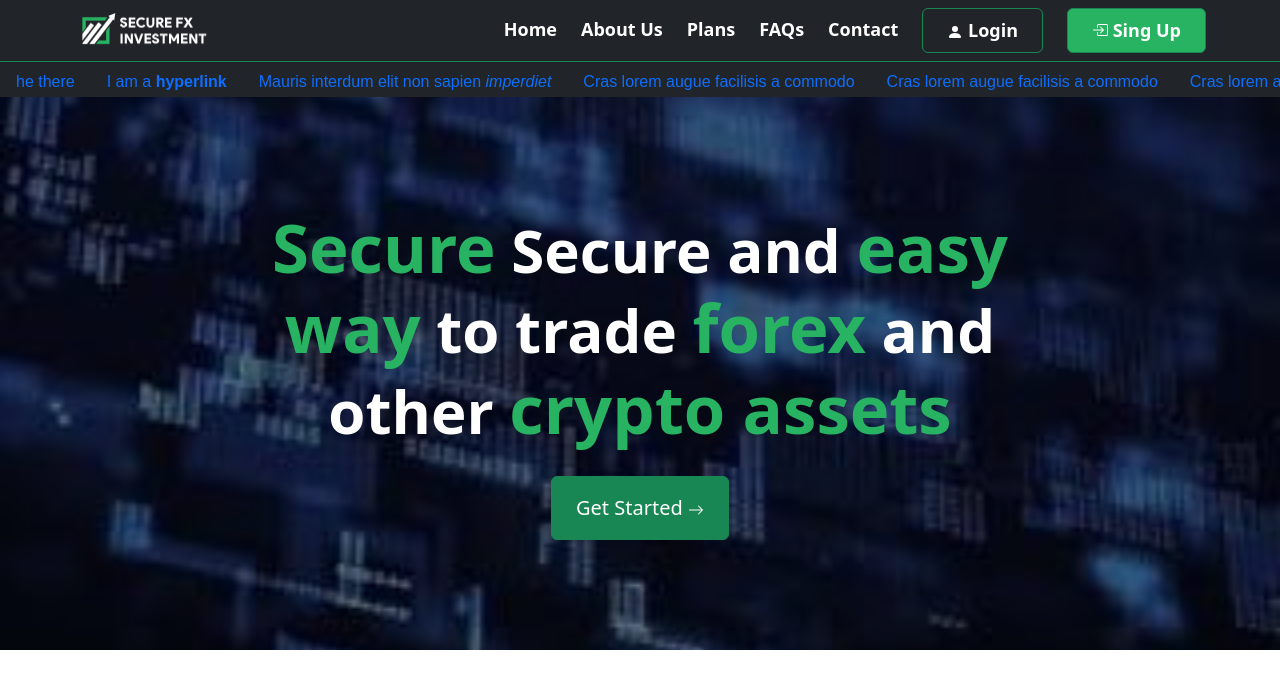
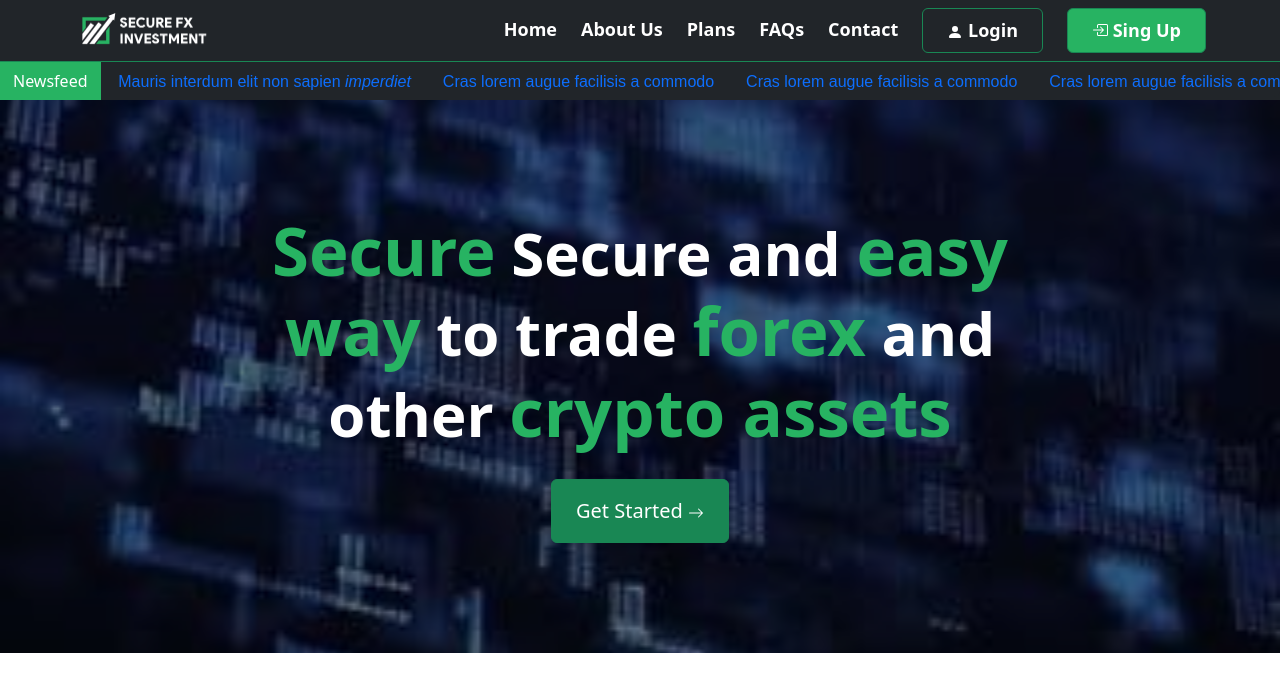
Before and after one commit to Mostofakama/investment-website, a plain HTML site: page index.html in a window 1280 px wide. Drawn offline with nearby package versions, Linux system fonts and the light colour scheme.

Commit message:
update dayonelast

```diff
--- a/index.html
+++ b/index.html
@@ -171,13 +171,13 @@
                         <aside class="d-playbox">
 
                             <!-- DEMO begin -->
-                            <div class="d-demo-wrap">
+                            <div class="d-demo-wrap  input-group ">
 
                                 <!-- Plugin HTML begin -->
-                                <!-- <div class="jctkr-label">
-                                <strong>Newsfeed</strong>
-                            </div> -->
-                                <div class="js-conveyor-3 width-div">
+                                <div class="jctkr-label ">
+                                    <strong class="text-white btn rounded-0 hover-item-two">Newsfeed</strong>
+                                </div>
+                                <div class="js-conveyor-3  form-control bg-dark border-0">
                                     <ul class="nav width-items">
                                         <li class="nav-item">
                                             <a class="nav-link" href="https://web.facebook.com/?_rdc=1&_rdr">he
@@ -269,9 +269,7 @@
 
             $('.js-conveyor-3').jConveyorTicker({
                 anim_duration: 200,
-                reverse_elm: true,
-                force_loop: true,
-                start_paused: true
+
             });
 
 
```
